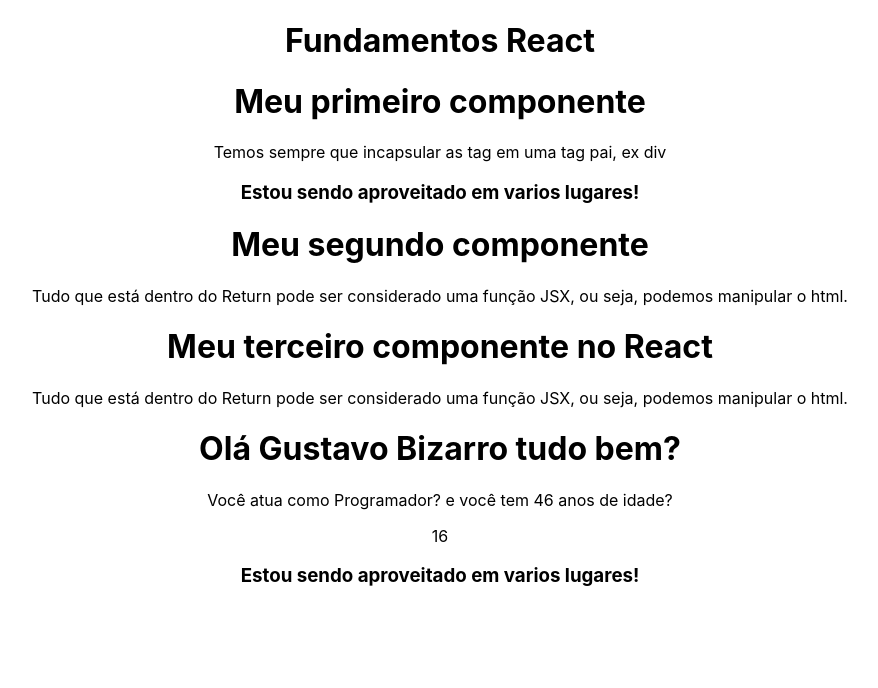
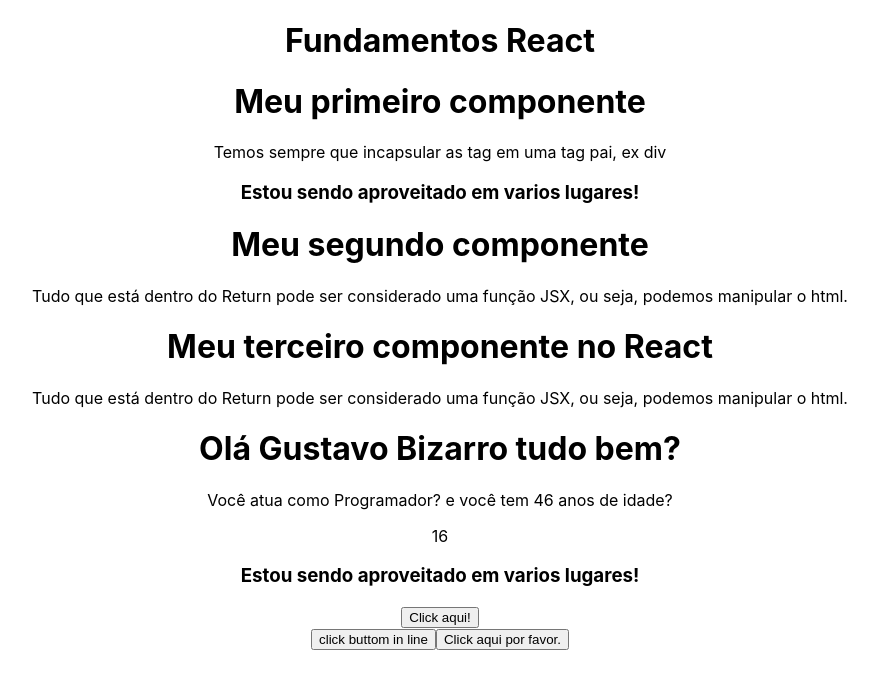
Before and after one commit to Gustavo-Bizarro/react_basic, a React (Create React App) app in the folder 2_FUNDAMENTOS/fundamentos/: page / in a window 1280 px wide. Shown: the top 688 px of the page, without its empty margins (200-1078 px from the left). Built offline with nearby package versions, Linux system fonts and the light colour scheme.

Commit message:
funções nos eventos

```diff
--- a/2_FUNDAMENTOS/fundamentos/src/App.js
+++ b/2_FUNDAMENTOS/fundamentos/src/App.js
@@ -4,10 +4,10 @@
 import ThirdComponent from './components/ThirdComponent';
 import TemplateExpress from './components/TemplateExpress';
 import MyComponent from './components/MyComponent';
+import Events from './components/Events';
+
 //style css
 import './App.css';
-
-
 
 
 function App() {
@@ -19,6 +19,7 @@
     <ThirdComponent/>
     <TemplateExpress/>
     <MyComponent/>
+    <Events/>
     </div>
   );
 }
--- /dev/null
+++ b/2_FUNDAMENTOS/fundamentos/src/components/Events.js
@@ -0,0 +1,26 @@
+const Events = () => {
+
+    const handleMyEvent = (event) => {
+        console.log(event)
+        console.log("ativou o evento!")
+     }
+
+    return (
+
+        <div>
+            <div>
+                <button onClick={handleMyEvent}>Click aqui!</button>
+            </div>
+            <div>
+                <button onClick={() => console.log("Clicou")}>click buttom in line</button>
+                <button onClick={() =>{
+                    if(true){
+                        console.log("isso não deveria estar acontecendo")
+                    }
+                }}>Click aqui por favor.</button>
+            </div>
+        </div>
+    )
+}
+
+export default Events;
```
